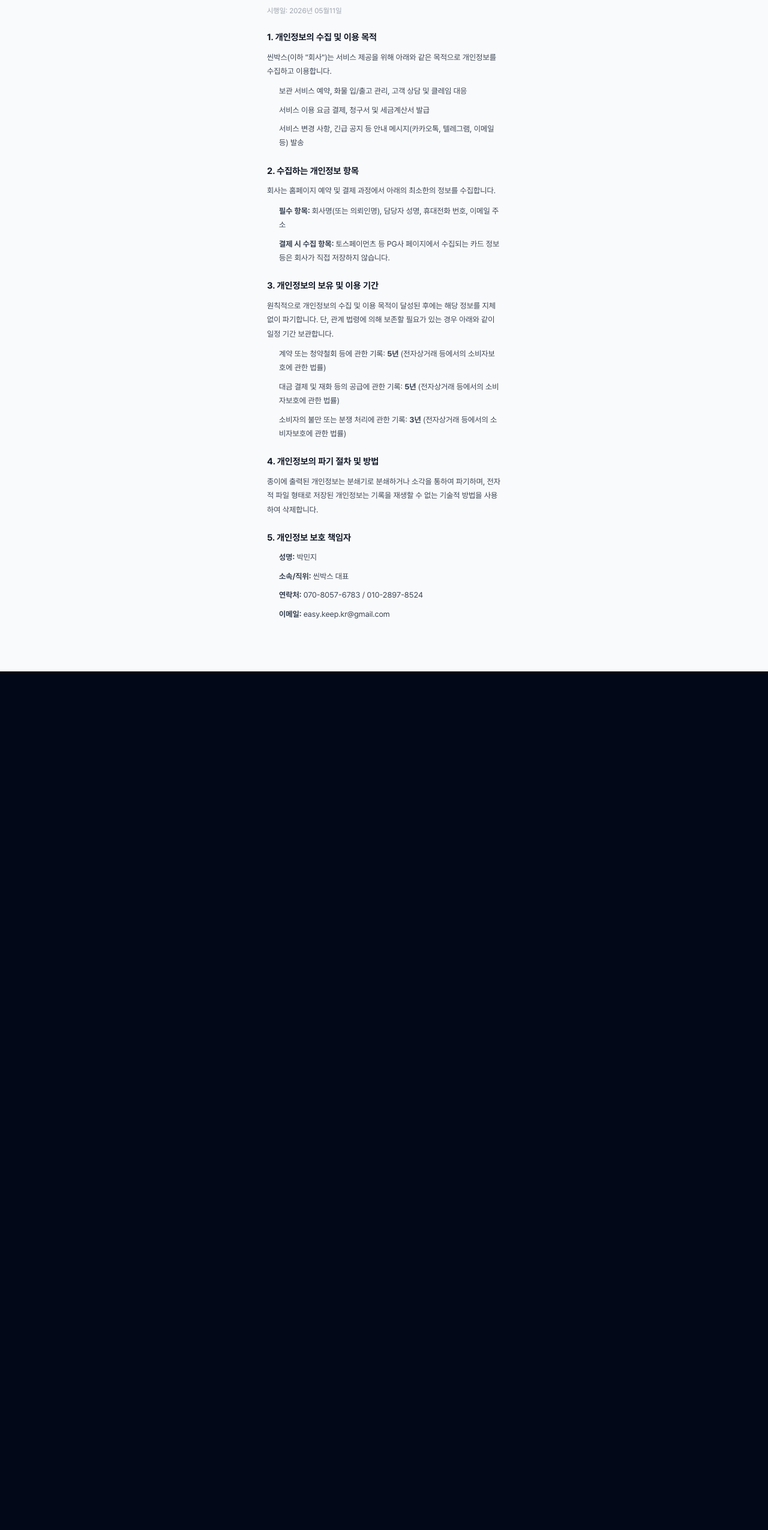
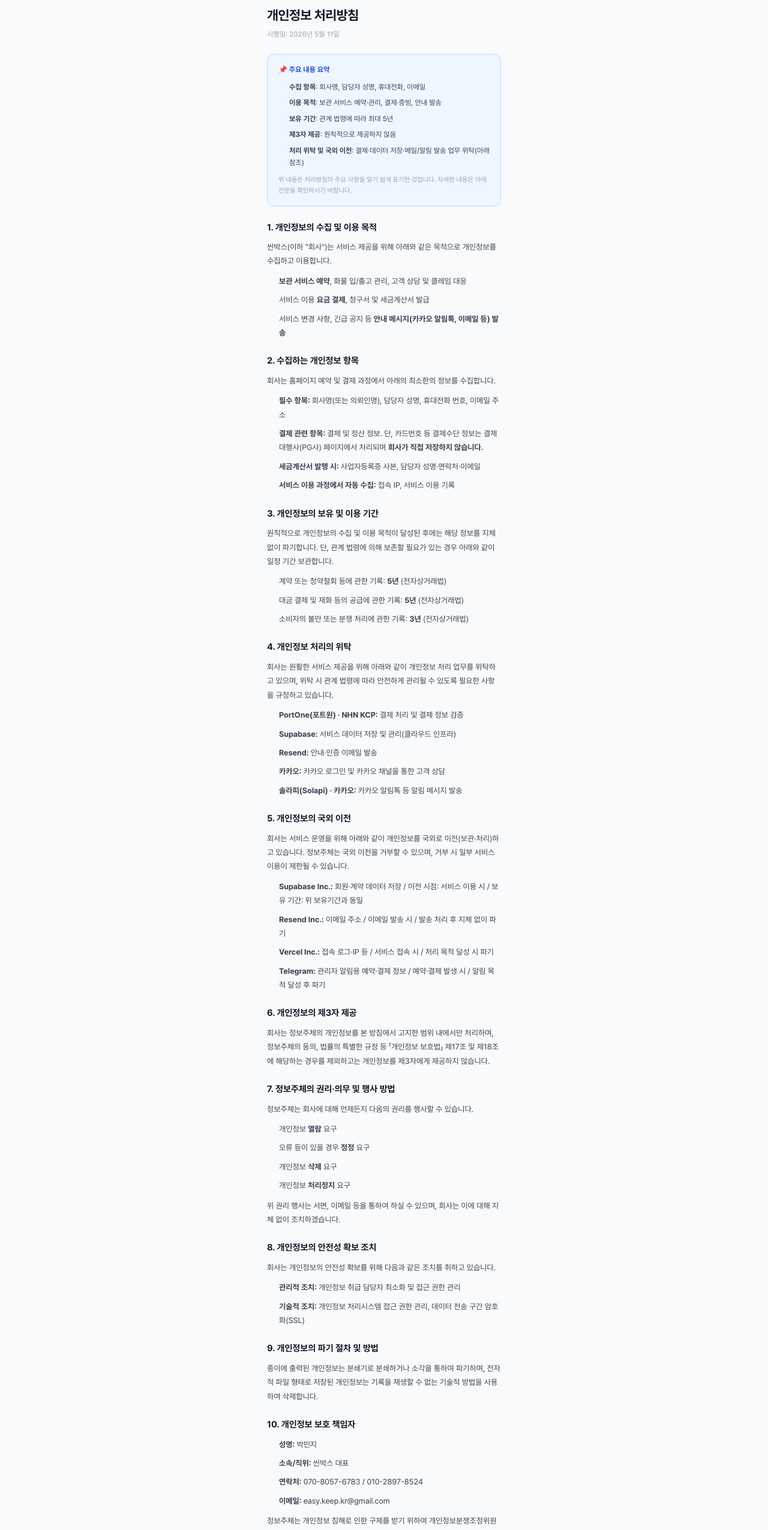
Before and after one commit to sangshin82-crypto/scene-box, a Next.js app: page /privacy in a window 1280 px wide. Shown: the part 80-2630 px from the top of the page at 60% size. Before the commit the page ends 1199 px from the top, so only its background shows below. Built offline with nearby package versions, Linux system fonts and the light colour scheme.

Commit message:
개인정보처리방침 필수항목 보강(위탁/국외이전 등) 및 푸터 링크 강조

```diff
--- a/src/app/(customer)/page.tsx
+++ b/src/app/(customer)/page.tsx
@@ -402,11 +402,11 @@ const closePromoToday = () => {
           <div className="footer-top">
             <div className="logo">SCENE<span className="box"></span>BOX</div>
             <div className="footer-links">
-              <a href="/terms">이용약관</a>
+            <a href="/terms">이용약관</a>
               <span>|</span>
-              <a href="/privacy">개인정보처리방침</a>
+              <a href="/privacy" style={{ fontWeight: 800, color: "#fff", textDecoration: "underline" }}>개인정보처리방침</a>
               <span>|</span>
-              <a href="/refund" style={{ fontWeight: 700 }}>취소 및 환불 규정</a>
+              <a href="/refund">취소 및 환불 규정</a>
             </div>
           </div>
           <div className="footer-meta">
--- a/src/app/landing/page.tsx
+++ b/src/app/landing/page.tsx
@@ -364,11 +364,11 @@ export default function LandingPage() {
           <div className="footer-top">
             <div className="logo">SCENE<span className="box"></span>BOX</div>
             <div className="footer-links">
-              <a href="/terms">이용약관</a>
+            <a href="/terms">이용약관</a>
               <span>|</span>
-              <a href="/privacy">개인정보처리방침</a>
+              <a href="/privacy" style={{ fontWeight: 800, color: "#fff", textDecoration: "underline" }}>개인정보처리방침</a>
               <span>|</span>
-              <a href="/refund" style={{ fontWeight: 700 }}>취소 및 환불 규정</a>
+              <a href="/refund">취소 및 환불 규정</a>
             </div>
           </div>
           <div className="footer-meta">
--- a/src/app/privacy/page.tsx
+++ b/src/app/privacy/page.tsx
@@ -19,14 +19,35 @@ export default function PrivacyPage() {
 
         <div style={{ padding: "24px 20px", display: "flex", flexDirection: "column", gap: 24 }}>
 
-          <p style={{ fontSize: 12, color: "#9CA3AF" }}>시행일: 2026년 05월11일</p>
+          {/* 제목 강조 (법적 의무: 명칭 강조) */}
+          <div>
+            <h1 style={{ fontSize: 22, fontWeight: 800, color: "#111827", marginBottom: 6, letterSpacing: "-0.5px" }}>
+              개인정보 처리방침
+            </h1>
+            <p style={{ fontSize: 12, color: "#9CA3AF" }}>시행일: 2026년 5월 11일</p>
+          </div>
+
+          {/* 핵심 요약 (라벨링) */}
+          <div style={{ background: "#EFF6FF", border: "1px solid #BFDBFE", borderRadius: 12, padding: "16px 18px" }}>
+            <p style={{ fontSize: 12, fontWeight: 700, color: "#1D4ED8", marginBottom: 10 }}>📌 주요 내용 요약</p>
+            <ul style={{ paddingLeft: 18, display: "flex", flexDirection: "column", gap: 6, fontSize: 12, color: "#374151", lineHeight: 1.7 }}>
+              <li><strong>수집 항목</strong>: 회사명, 담당자 성명, 휴대전화, 이메일</li>
+              <li><strong>이용 목적</strong>: 보관 서비스 예약·관리, 결제·증빙, 안내 발송</li>
+              <li><strong>보유 기간</strong>: 관계 법령에 따라 최대 5년</li>
+              <li><strong>제3자 제공</strong>: 원칙적으로 제공하지 않음</li>
+              <li><strong>처리 위탁 및 국외 이전</strong>: 결제·데이터 저장·메일/알림 발송 업무 위탁(아래 참조)</li>
+            </ul>
+            <p style={{ fontSize: 11, color: "#94A3B8", marginTop: 10, lineHeight: 1.6 }}>
+              위 내용은 처리방침의 주요 사항을 알기 쉽게 표기한 것입니다. 자세한 내용은 아래 전문을 확인하시기 바랍니다.
+            </p>
+          </div>
 
           <Section title="1. 개인정보의 수집 및 이용 목적">
             <p style={{ marginBottom: 10 }}>씬박스(이하 "회사")는 서비스 제공을 위해 아래와 같은 목적으로 개인정보를 수집하고 이용합니다.</p>
             <ul style={{ paddingLeft: 20, display: "flex", flexDirection: "column", gap: 8 }}>
-              <li>보관 서비스 예약, 화물 입/출고 관리, 고객 상담 및 클레임 대응</li>
-              <li>서비스 이용 요금 결제, 청구서 및 세금계산서 발급</li>
-              <li>서비스 변경 사항, 긴급 공지 등 안내 메시지(카카오톡, 텔레그램, 이메일 등) 발송</li>
+              <li><strong>보관 서비스 예약</strong>, 화물 입/출고 관리, 고객 상담 및 클레임 대응</li>
+              <li>서비스 이용 <strong>요금 결제</strong>, 청구서 및 세금계산서 발급</li>
+              <li>서비스 변경 사항, 긴급 공지 등 <strong>안내 메시지(카카오 알림톡, 이메일 등) 발송</strong></li>
             </ul>
           </Section>
 
@@ -34,30 +55,81 @@ export default function PrivacyPage() {
             <p style={{ marginBottom: 10 }}>회사는 홈페이지 예약 및 결제 과정에서 아래의 최소한의 정보를 수집합니다.</p>
             <ul style={{ paddingLeft: 20, display: "flex", flexDirection: "column", gap: 8 }}>
               <li><strong>필수 항목:</strong> 회사명(또는 의뢰인명), 담당자 성명, 휴대전화 번호, 이메일 주소</li>
-              <li><strong>결제 시 수집 항목:</strong> 토스페이먼츠 등 PG사 페이지에서 수집되는 카드 정보 등은 회사가 직접 저장하지 않습니다.</li>
+              <li><strong>결제 관련 항목:</strong> 결제 및 정산 정보. 단, 카드번호 등 결제수단 정보는 결제대행사(PG사) 페이지에서 처리되며 <strong>회사가 직접 저장하지 않습니다.</strong></li>
+              <li><strong>세금계산서 발행 시:</strong> 사업자등록증 사본, 담당자 성명·연락처·이메일</li>
+              <li><strong>서비스 이용 과정에서 자동 수집:</strong> 접속 IP, 서비스 이용 기록</li>
             </ul>
           </Section>
 
           <Section title="3. 개인정보의 보유 및 이용 기간">
             <p style={{ marginBottom: 10 }}>원칙적으로 개인정보의 수집 및 이용 목적이 달성된 후에는 해당 정보를 지체 없이 파기합니다. 단, 관계 법령에 의해 보존할 필요가 있는 경우 아래와 같이 일정 기간 보관합니다.</p>
             <ul style={{ paddingLeft: 20, display: "flex", flexDirection: "column", gap: 8 }}>
-              <li>계약 또는 청약철회 등에 관한 기록: <strong>5년</strong> (전자상거래 등에서의 소비자보호에 관한 법률)</li>
-              <li>대금 결제 및 재화 등의 공급에 관한 기록: <strong>5년</strong> (전자상거래 등에서의 소비자보호에 관한 법률)</li>
-              <li>소비자의 불만 또는 분쟁 처리에 관한 기록: <strong>3년</strong> (전자상거래 등에서의 소비자보호에 관한 법률)</li>
+              <li>계약 또는 청약철회 등에 관한 기록: <strong>5년</strong> (전자상거래법)</li>
+              <li>대금 결제 및 재화 등의 공급에 관한 기록: <strong>5년</strong> (전자상거래법)</li>
+              <li>소비자의 불만 또는 분쟁 처리에 관한 기록: <strong>3년</strong> (전자상거래법)</li>
             </ul>
           </Section>
 
-          <Section title="4. 개인정보의 파기 절차 및 방법">
+          <Section title="4. 개인정보 처리의 위탁">
+            <p style={{ marginBottom: 10 }}>회사는 원활한 서비스 제공을 위해 아래와 같이 개인정보 처리 업무를 위탁하고 있으며, 위탁 시 관계 법령에 따라 안전하게 관리될 수 있도록 필요한 사항을 규정하고 있습니다.</p>
+            <ul style={{ paddingLeft: 20, display: "flex", flexDirection: "column", gap: 8 }}>
+              <li><strong>PortOne(포트원) · NHN KCP:</strong> 결제 처리 및 결제 정보 검증</li>
+              <li><strong>Supabase:</strong> 서비스 데이터 저장 및 관리(클라우드 인프라)</li>
+              <li><strong>Resend:</strong> 안내·인증 이메일 발송</li>
+              <li><strong>카카오:</strong> 카카오 로그인 및 카카오 채널을 통한 고객 상담</li>
+              <li><strong>솔라피(Solapi) · 카카오:</strong> 카카오 알림톡 등 알림 메시지 발송</li>
+            </ul>
+          </Section>
+
+          <Section title="5. 개인정보의 국외 이전">
+            <p style={{ marginBottom: 10 }}>회사는 서비스 운영을 위해 아래와 같이 개인정보를 국외로 이전(보관·처리)하고 있습니다. 정보주체는 국외 이전을 거부할 수 있으며, 거부 시 일부 서비스 이용이 제한될 수 있습니다.</p>
+            <ul style={{ paddingLeft: 20, display: "flex", flexDirection: "column", gap: 8 }}>
+              <li><strong>Supabase Inc.:</strong> 회원·계약 데이터 저장 / 이전 시점: 서비스 이용 시 / 보유 기간: 위 보유기간과 동일</li>
+              <li><strong>Resend Inc.:</strong> 이메일 주소 / 이메일 발송 시 / 발송 처리 후 지체 없이 파기</li>
+              <li><strong>Vercel Inc.:</strong> 접속 로그·IP 등 / 서비스 접속 시 / 처리 목적 달성 시 파기</li>
+              <li><strong>Telegram:</strong> 관리자 알림용 예약·결제 정보 / 예약·결제 발생 시 / 알림 목적 달성 후 파기</li>
+            </ul>
+          </Section>
+
+          <Section title="6. 개인정보의 제3자 제공">
+            회사는 정보주체의 개인정보를 본 방침에서 고지한 범위 내에서만 처리하며, 정보주체의 동의, 법률의 특별한 규정 등 「개인정보 보호법」 제17조 및 제18조에 해당하는 경우를 제외하고는 개인정보를 제3자에게 제공하지 않습니다.
+          </Section>
+
+          <Section title="7. 정보주체의 권리·의무 및 행사 방법">
+            <p style={{ marginBottom: 10 }}>정보주체는 회사에 대해 언제든지 다음의 권리를 행사할 수 있습니다.</p>
+            <ul style={{ paddingLeft: 20, display: "flex", flexDirection: "column", gap: 8 }}>
+              <li>개인정보 <strong>열람</strong> 요구</li>
+              <li>오류 등이 있을 경우 <strong>정정</strong> 요구</li>
+              <li>개인정보 <strong>삭제</strong> 요구</li>
+              <li>개인정보 <strong>처리정지</strong> 요구</li>
+            </ul>
+            <p style={{ marginTop: 10 }}>위 권리 행사는 서면, 이메일 등을 통하여 하실 수 있으며, 회사는 이에 대해 지체 없이 조치하겠습니다.</p>
+          </Section>
+
+          <Section title="8. 개인정보의 안전성 확보 조치">
+            <p style={{ marginBottom: 10 }}>회사는 개인정보의 안전성 확보를 위해 다음과 같은 조치를 취하고 있습니다.</p>
+            <ul style={{ paddingLeft: 20, display: "flex", flexDirection: "column", gap: 8 }}>
+              <li><strong>관리적 조치:</strong> 개인정보 취급 담당자 최소화 및 접근 권한 관리</li>
+              <li><strong>기술적 조치:</strong> 개인정보 처리시스템 접근 권한 관리, 데이터 전송 구간 암호화(SSL)</li>
+            </ul>
+          </Section>
+
+          <Section title="9. 개인정보의 파기 절차 및 방법">
             종이에 출력된 개인정보는 분쇄기로 분쇄하거나 소각을 통하여 파기하며, 전자적 파일 형태로 저장된 개인정보는 기록을 재생할 수 없는 기술적 방법을 사용하여 삭제합니다.
           </Section>
 
-          <Section title="5. 개인정보 보호 책임자">
+          <Section title="10. 개인정보 보호 책임자">
             <ul style={{ paddingLeft: 20, display: "flex", flexDirection: "column", gap: 8 }}>
               <li><strong>성명:</strong> 박민지</li>
               <li><strong>소속/직위:</strong> 씬박스 대표</li>
               <li><strong>연락처:</strong> 070-8057-6783 / 010-2897-8524</li>
               <li><strong>이메일:</strong> easy.keep.kr@gmail.com</li>
             </ul>
+            <p style={{ marginTop: 10 }}>정보주체는 개인정보 침해로 인한 구제를 받기 위하여 개인정보분쟁조정위원회, 한국인터넷진흥원 개인정보침해신고센터(국번없이 118) 등에 상담을 신청할 수 있습니다.</p>
+          </Section>
+
+          <Section title="11. 개인정보 처리방침의 변경">
+            이 개인정보 처리방침은 시행일로부터 적용되며, 법령 및 방침에 따른 변경 내용의 추가, 삭제 및 정정이 있는 경우에는 변경사항의 시행 전부터 공지사항을 통하여 고지할 것입니다.
           </Section>
 
         </div>
```
